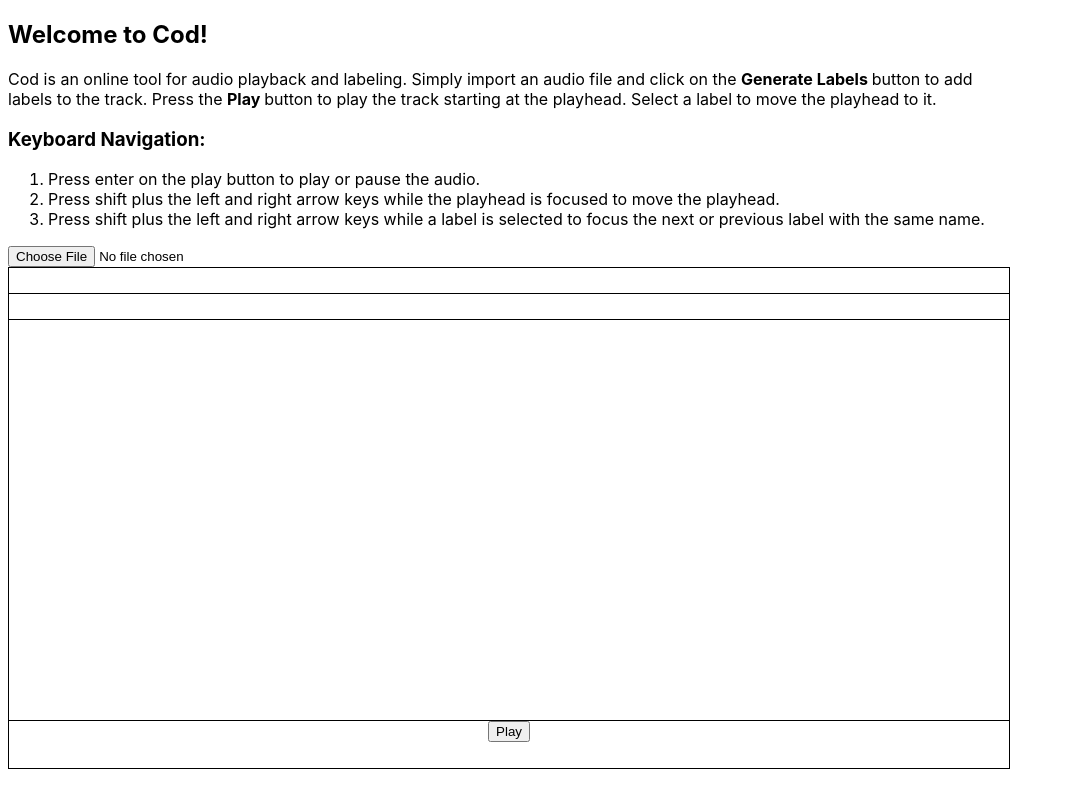
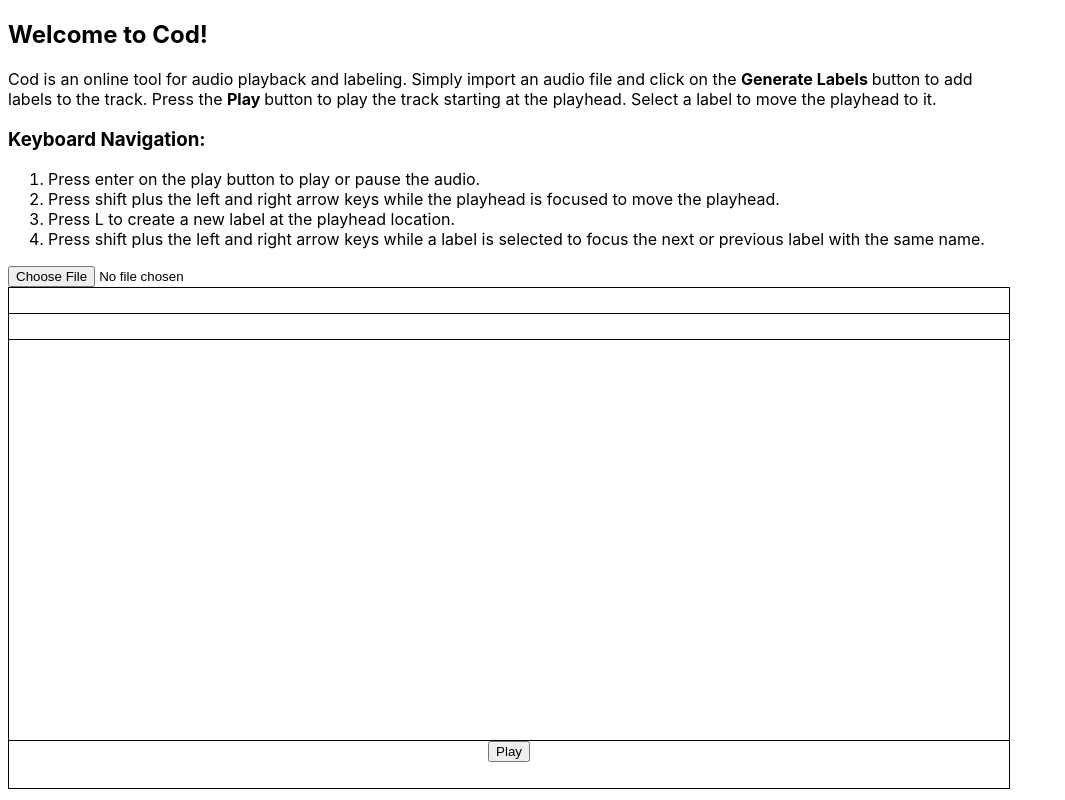
Before and after one commit to cod-audio/cod, a React app: page / in a window 1280 px wide. Shown: the whole page, without its empty margins (0-1065 px from the left). Built offline with nearby package versions, Linux system fonts and the light colour scheme.

Commit message:
Add missing keybind to PageDescription

```diff
--- a/src/components/PageDescription.tsx
+++ b/src/components/PageDescription.tsx
@@ -24,6 +24,7 @@ class PageDescription extends Component<{}, {}> {
                     Press shift plus the left and right arrow keys while the playhead
                     is focused to move the playhead.
                 </li>
+                <li>Press L to create a new label at the playhead location.</li>
                 <li>
                     Press shift plus the left and right arrow keys while a label is
                     selected to focus the next or previous label with the same name.
```
